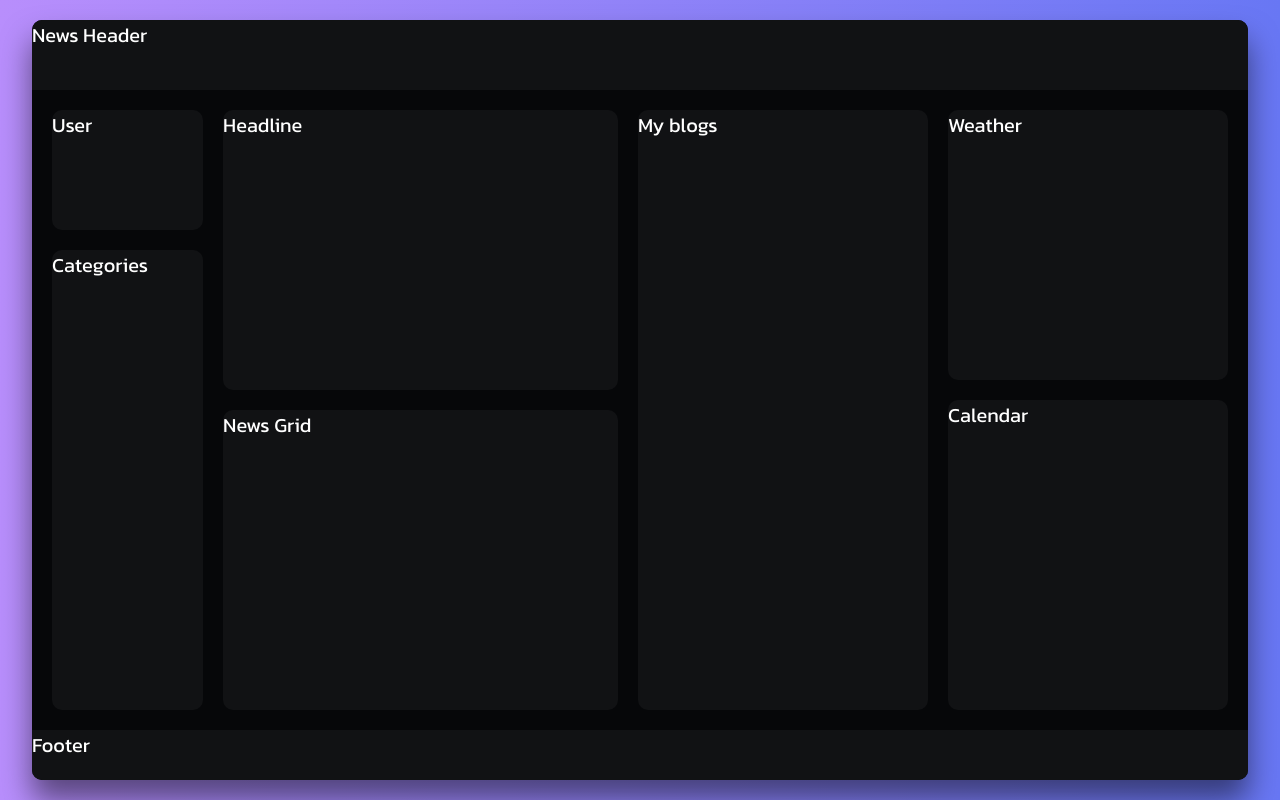
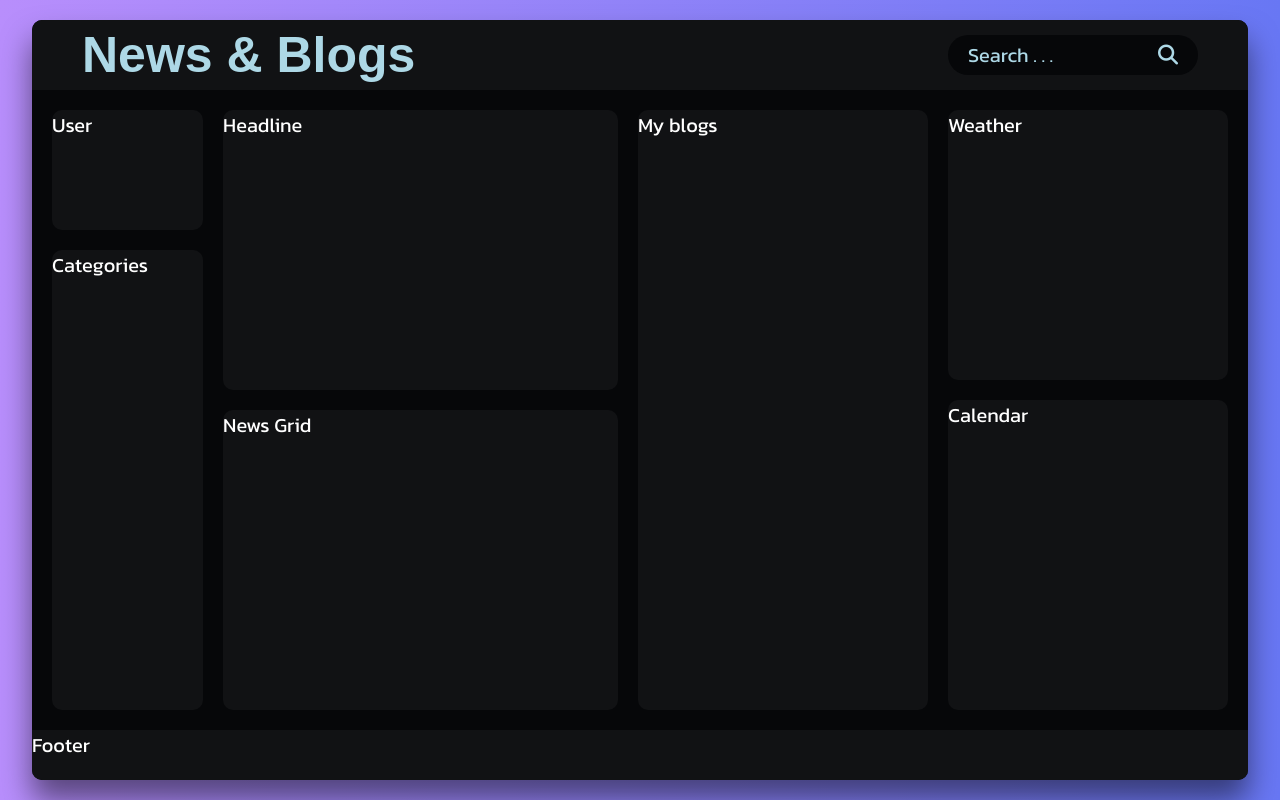
Before and after one commit to RichJsNomad/news-blogs-app, a React (Vite) app: page / in a window 1280 px wide. Built offline with nearby package versions, Linux system fonts and the light colour scheme.

Commit message:
Customized and styled the Header

```diff
--- a/src/components/News.jsx
+++ b/src/components/News.jsx
@@ -6,7 +6,17 @@
 const News = () => {
   return (
     <div className="news">
-      <header className="news-header">News Header</header>
+      <header className="news-header">
+        <h1 className="logo">News & Blogs</h1>
+        <div className="search-bar">
+          <form>
+            <input type="text" placeholder="Search . . ." />
+            <button type="submit">
+              <i className="fas fa-search"></i>
+            </button>
+          </form>
+        </div>
+      </header>
       <div className="news-content">
         <div className="navbar">
           <div className="user">User</div>
--- a/src/styles/news.css
+++ b/src/styles/news.css
@@ -13,6 +13,56 @@
   min-height: 7rem;
   background-color: #111214;
   border-radius: 1rem 1rem 0 0;
+  display: flex;
+  justify-content: space-between;
+  align-items: center;
+  padding: 0 5rem;
+}
+.logo {
+  font-family: sans-serif;
+  font-size: 5rem;
+  color: lightblue;
+}
+
+.search-bar {
+  position: relative;
+}
+
+.search-bar input {
+  width: 25rem;
+  height: 4rem;
+  background-color: #060709;
+  border: none;
+  border-radius: 5rem;
+  padding: 0 4rem 0 2rem;
+  color: white;
+  font-size: 2rem;
+  transition: width 0.3s;
+}
+.search-bar input::placeholder {
+  color: lightblue;
+  font-size: 2rem;
+}
+.search-bar input:focus {
+  width: 35rem;
+}
+
+.search-bar input:focus::placeholder {
+  color: transparent;
+}
+
+.search-bar button {
+  background-color: transparent;
+  color: lightblue;
+  height: 4rem;
+  width: 4rem;
+  border: none;
+  cursor: pointer;
+  font-size: 2rem;
+  position: absolute;
+  top: 50%;
+  right: 1rem;
+  transform: translateY(-50%);
 }
 
 .news-content {
```
